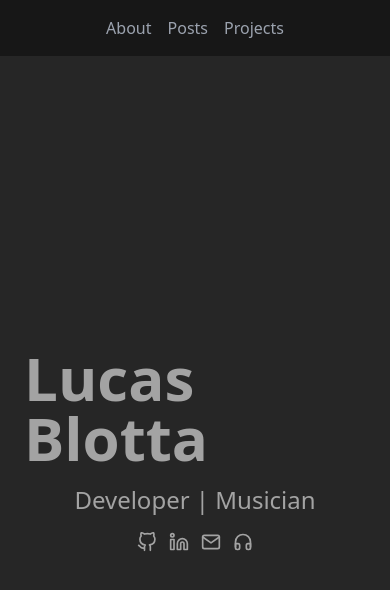
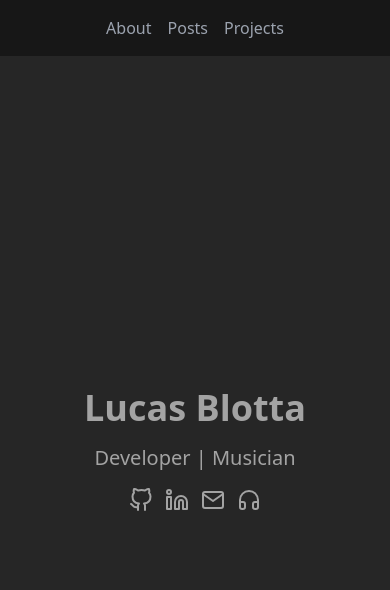
Before and after one commit to blotta/blog2, a Next.js app: page / in a window 390 px wide. Shown: the top 590 px of the page. Built offline with nearby package versions, Linux system fonts and the light colour scheme.

Commit message:
link styling

```diff
--- a/src/app/Header.tsx
+++ b/src/app/Header.tsx
@@ -6,7 +6,7 @@ import LBLink from "./components/LBLink";
 
 export default function Header() {
   const pathname = usePathname();
-  console.log("pathname", pathname);
+  // console.log("pathname", pathname);
 
   return (
     <header className="bg-neutral-900 p-4 text-gray-400">
--- a/src/app/api/hello/route.ts
+++ /dev/null
@@ -1,3 +0,0 @@
-export async function GET(request: Request) {
-  return new Response('Hello, Next.js!')
-}
--- a/src/app/components/LBLink.tsx
+++ b/src/app/components/LBLink.tsx
@@ -1,7 +1,7 @@
 import Link from "next/link";
 
 export default function LBLink(props: any) {
-  let cn = 'hover:text-green-400 hover:scale-110 ';
+  let cn = 'transition ease-in-out hover:text-green-400 hover:scale-110 hover:underline';
   if (props.className)
     cn += props.className;
 
--- a/src/app/components/ProjectPreview.tsx
+++ b/src/app/components/ProjectPreview.tsx
@@ -1,5 +1,6 @@
 import Image from "next/image";
 import Link from "next/link";
+import LBLink from "./LBLink";
 import { ProjectMetadata } from "./ProjectMetadata";
 
 const ProjectPreview = (props: ProjectMetadata) => {
@@ -13,9 +14,9 @@ const ProjectPreview = (props: ProjectMetadata) => {
 
       <div className="col-span-3">
 
-        <Link href={`/projects/${props.slug}`} >
-          <h2 className="font-bold text-green-400 hover:underline">{props.title}</h2>
-        </Link>
+        <LBLink href={`/projects/${props.slug}`} >
+          <h2 className="font-bold text-green-400">{props.title}</h2>
+        </LBLink>
         <div className="flex flex-row gap-2 flex-wrap">
           {props.tags.map(tag => (
             <span key={tag}>{tag}</span>
--- a/src/app/page.tsx
+++ b/src/app/page.tsx
@@ -8,11 +8,11 @@ import LBLink from './components/LBLink'
 export default function HomePage() {
   return (
     <div className='flex flex-col items-center justify-center h-full gap-4'>
-      <h1 className="text-6xl font-bold">
+      <h1 className="text-4xl md:text-6xl font-bold">
         Lucas Blotta
       </h1>
-      <p className='text-2xl'>Developer | Musician</p>
-      <div className='text-xl flex flex-row justify-center gap-3'>
+      <p className='text-xl md:text-2xl'>Developer | Musician</p>
+      <div className='text-2xl md:text-xl flex flex-row justify-center gap-3'>
         <LBLink target="_blank" href="https://github.com/blotta">
           <FiGithub />
         </LBLink>
--- a/src/app/posts/page.tsx
+++ b/src/app/posts/page.tsx
@@ -12,6 +12,9 @@ export default function PostsPage() {
   ))
 
   return (
-    <div className="grid grid-cols-1 md:grid-cols-2 gap-4">{postList}</div>
+    <>
+      <h1 className="text-3xl font-bold mb-3">Posts</h1>
+      <div className="grid grid-cols-1 md:grid-cols-2 gap-4">{postList}</div>
+    </>
   )
 }
--- a/src/app/projects/[slug]/page.tsx
+++ b/src/app/projects/[slug]/page.tsx
@@ -24,7 +24,7 @@ export default function ProjectPage(props: any) {
     const slug = props.params.slug;
     // const meta = getProjectMetadata().find(p => p.slug == slug);
     const proj = getProjectContent(slug);
-    console.log(proj);
+    // console.log(proj);
 
     return <div>
         <h1 className='text-3xl text-green-500 text-center font-bold mb-6'>{proj.data.title}</h1>
```
